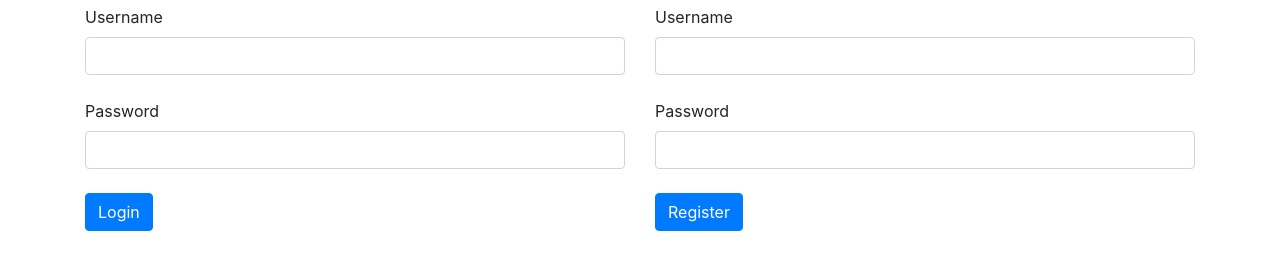
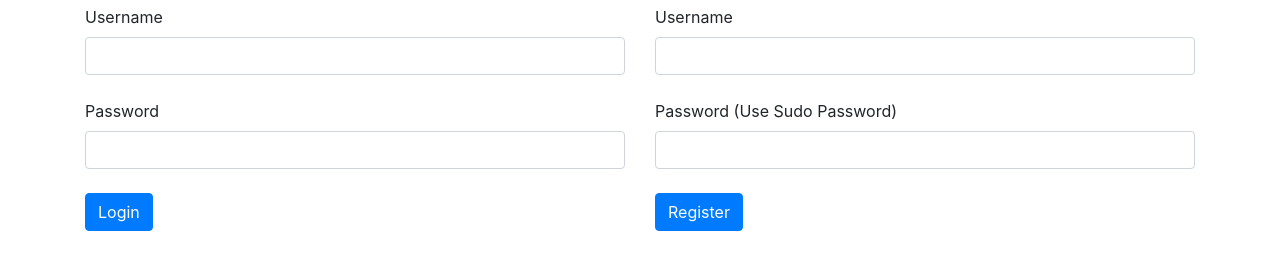
Before and after one commit to amitnikam/Real-Time-Chat, a website: page client/index.html in a window 1280 px wide. Shown: the part 75-344 px from the top of the page. Drawn offline with nearby package versions, Linux system fonts and the light colour scheme; no server answers.

Commit message:
v1.2.1 - UI fix

```diff
--- a/client/index.html
+++ b/client/index.html
@@ -64,7 +64,7 @@
             <label>Username</label>
             <input type="text" name="username" class="form-control" id="rusername" />
             <br />
-            <label>Password</label>
+            <label>Password (Use Sudo Password)</label>
             <input type="password" name="password" class="form-control" id="rpassword" />
             <br />
             <input type="submit" class="btn btn-primary" value="Register" />
```
